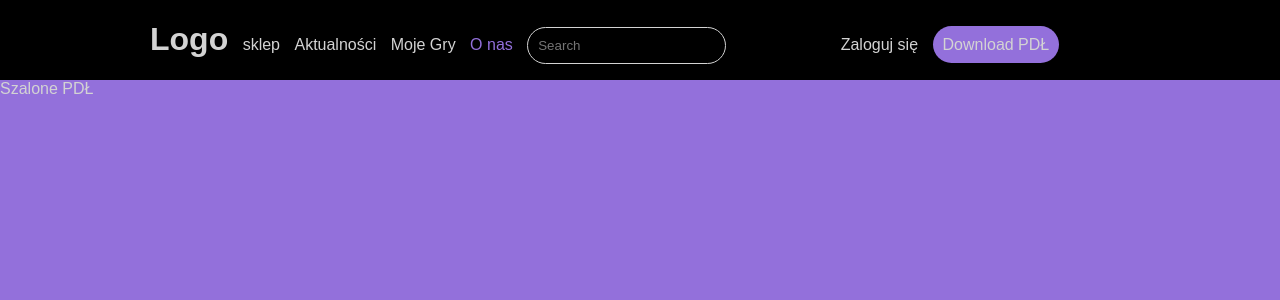
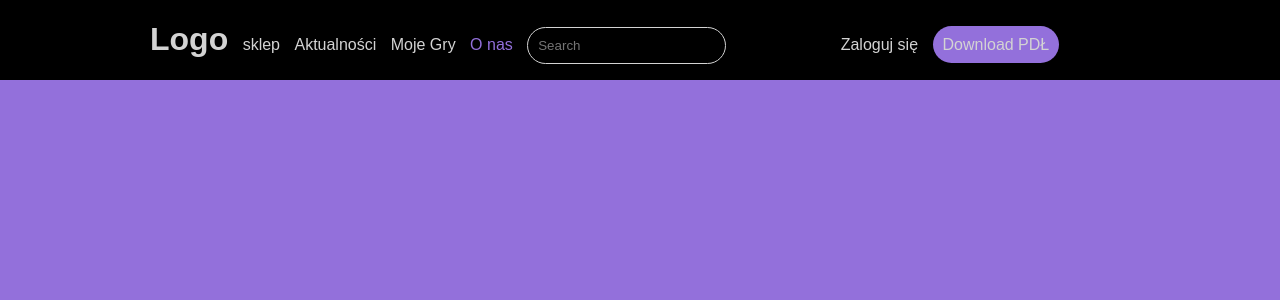
Before and after one commit to Varrial/WebAppPDL, a Django app: page / in a window 1280 px wide. Shown: the top 300 px of the page. Run offline with Django 4.2, Linux system fonts and the light colour scheme.

Commit message:
delete text

```diff
--- a/templates/main/main.html
+++ b/templates/main/main.html
@@ -22,7 +22,6 @@
     </div>
 
     <div id="content">
-        <p>Szalone PDŁ</p>
     </div>
 
     <div id="footer">
```
